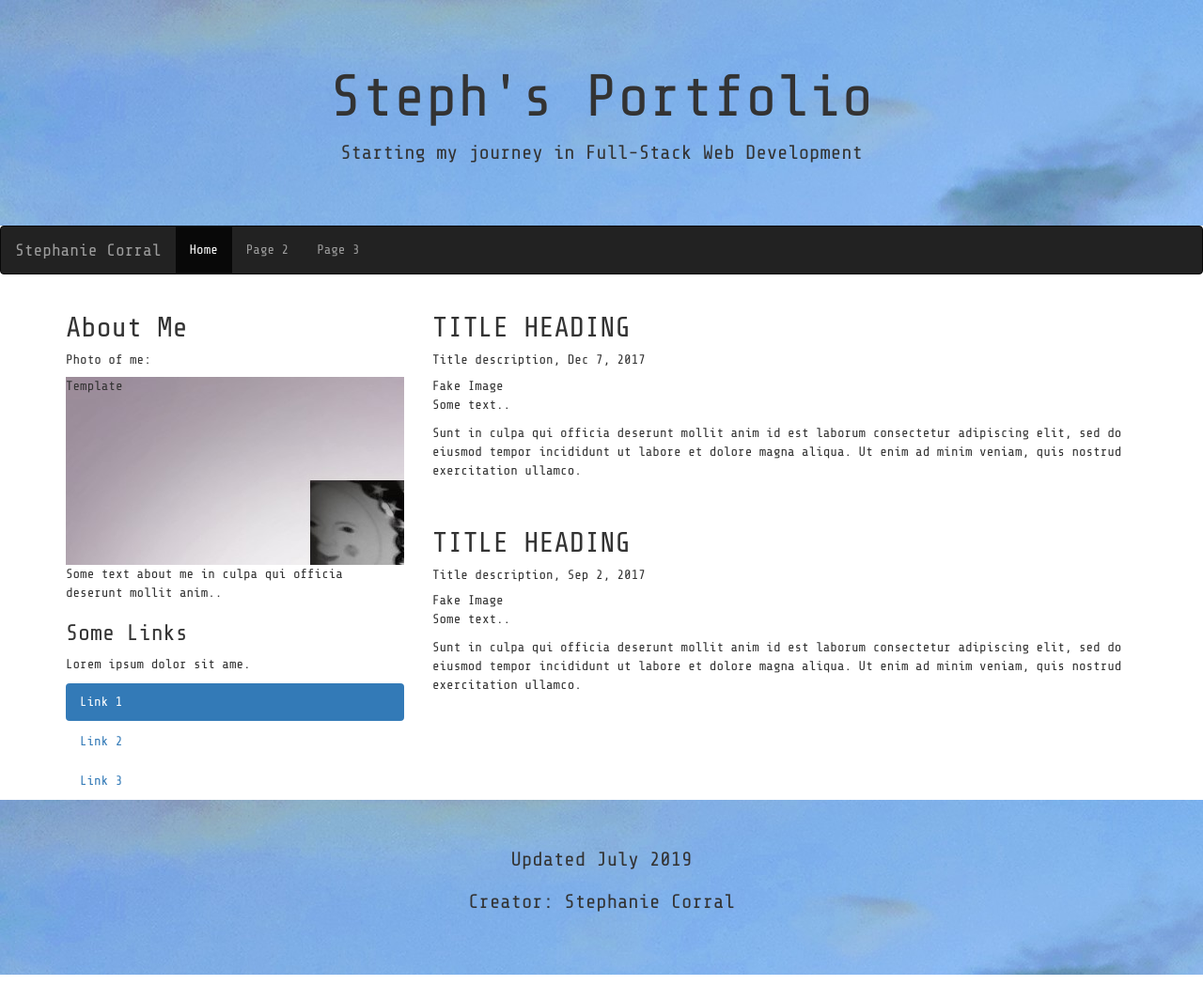
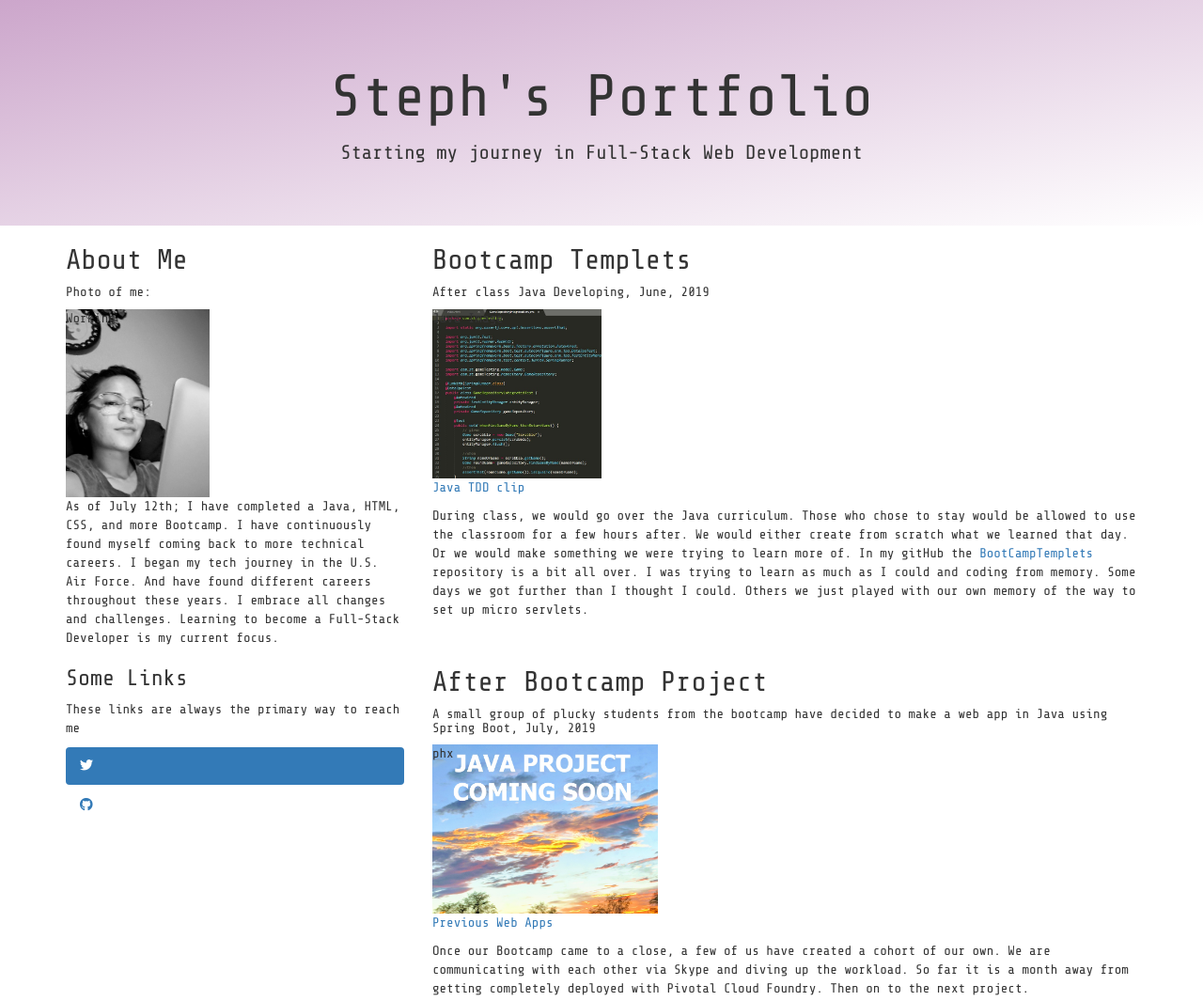
Before and after one commit to stephcorral/second-portfolio, a plain HTML site: page bootStrapPortfolio/index.html in a window 1280 px wide. Shown: the top 1065 px of the page at 94% size. Before the commit the page ends 1037 px from the top, so only its background shows below. Drawn offline with nearby package versions, Linux system fonts and the light colour scheme.

Commit message:
Add files via upload

```diff
--- a/bootStrapPortfolio/index.html
+++ b/bootStrapPortfolio/index.html
@@ -6,19 +6,30 @@
   <meta name="viewport" content="width=device-width, initial-scale=1">
   <link rel="stylesheet" href="https://maxcdn.bootstrapcdn.com/bootstrap/3.4.0/css/bootstrap.min.css">
   <link href="https://fonts.googleapis.com/css?family=Share+Tech+Mono&display=swap" rel="stylesheet">
+  <link rel="stylesheet" href="https://use.fontawesome.com/releases/v5.7.0/css/all.css">
   <script src="https://ajax.googleapis.com/ajax/libs/jquery/3.4.1/jquery.min.js"></script>
   <script src="https://maxcdn.bootstrapcdn.com/bootstrap/3.4.0/js/bootstrap.min.js"></script>
   <style>
   .img-responsive {
     height: 200px;
-    background: url("images/firstTemplate.jpg") no-repeat;
+    background: url("images/profile.jpg") no-repeat;
+    background-size: contain;
   }
   .jumbotron{
-    background: url("images/phxSunset.jpg") no-repeat;
-    object-fit: cover;
+    background-image: linear-gradient(to bottom right, #cca6cb, white);
   }
   .fontFam{
     font-family: 'Share Tech Mono', monospace;
+  }
+  .img-fluid{
+    height: 180px;
+    background: url("images/gameTestCode.jpg") no-repeat;
+    background-size: contain;
+  }
+  .img{
+    height: 180px;
+    background: url("images/javaProj.jpg") no-repeat;
+    background-size: contain;
   }
   </style>
 </head>
@@ -29,7 +40,7 @@
   <p>Starting my journey in Full-Stack Web Development</p>
 </div>
 
-<nav class="navbar navbar-inverse">
+<!--<nav class="navbar navbar-inverse">
   <div class="container-fluid">
     <div class="navbar-header">
       <button type="button" class="navbar-toggle" data-toggle="collapse" data-target="#myNavbar">
@@ -47,36 +58,35 @@
       </ul>
     </div>
   </div>
-</nav>
+</nav>-->
 
 <div class="container">
   <div class="row">
     <div class="col-sm-4">
       <h2>About Me</h2>
       <h5>Photo of me:</h5>
-      <div class="img-responsive">Template</div>
-      <p>Some text about me in culpa qui officia deserunt mollit anim..</p>
+      <div class="img-responsive">Working</div>
+      <p>As of July 12th; I have completed a Java, HTML, CSS, and more Bootcamp. I have continuously found myself coming back to more technical careers. I began my tech journey in the U.S. Air Force. And have found different careers throughout these years. I embrace all changes and challenges. Learning to become a Full-Stack Developer is my current focus.</p>
       <h3>Some Links</h3>
-      <p>Lorem ipsum dolor sit ame.</p>
+      <p>These links are always the primary way to reach me</p>
       <ul class="nav nav-pills nav-stacked">
-        <li class="active"><a href="#">Link 1</a></li>
-        <li><a href="#">Link 2</a></li>
-        <li><a href="#">Link 3</a></li>
+        <li class="active"><a href="https://www.linkedin.com/in/stephcorral/"><i class="fab fa-twitter"></i></a></li>
+        <li><a href="https://github.com/stephcorral"><i class="fab fa-github"></i></a></li>
       </ul>
       <hr class="hidden-sm hidden-md hidden-lg">
     </div>
     <div class="col-sm-8">
-      <h2>TITLE HEADING</h2>
-      <h5>Title description, Dec 7, 2017</h5>
-      <div class="fakeimg">Fake Image</div>
-      <p>Some text..</p>
-      <p>Sunt in culpa qui officia deserunt mollit anim id est laborum consectetur adipiscing elit, sed do eiusmod tempor incididunt ut labore et dolore magna aliqua. Ut enim ad minim veniam, quis nostrud exercitation ullamco.</p>
+      <h2>Bootcamp Templets</h2>
+      <h5>After class Java Developing, June, 2019</h5>
+      <div class="img-fluid">Java Image</div>
+      <p><a href="https://github.com/stephcorral/BootCampTemplets/tree/master/gameTesting">Java TDD clip</a></p>
+      <p>During class, we would go over the Java curriculum. Those who chose to stay would be allowed to use the classroom for a few hours after. We would either create from scratch what we learned that day. Or we would make something we were trying to learn more of. In my gitHub the <a href="https://github.com/stephcorral/BootCampTemplets">BootCampTemplets</a> repository is a bit all over. I was trying to learn as much as I could and coding from memory. Some days we got further than I thought I could. Others we just played with our own memory of the way to set up micro servlets.</p>
       <br>
-      <h2>TITLE HEADING</h2>
-      <h5>Title description, Sep 2, 2017</h5>
-      <div class="fakeimg">Fake Image</div>
-      <p>Some text..</p>
-      <p>Sunt in culpa qui officia deserunt mollit anim id est laborum consectetur adipiscing elit, sed do eiusmod tempor incididunt ut labore et dolore magna aliqua. Ut enim ad minim veniam, quis nostrud exercitation ullamco.</p>
+      <h2>After Bootcamp Project</h2>
+      <h5>A small group of plucky students from the bootcamp have decided to make a web app in Java using Spring Boot, July, 2019</h5>
+      <div class="img">phx</div>
+      <p><a href="https://github.com/stephcorral/MicroServices">Previous Web Apps</a></p>
+      <p>Once our Bootcamp came to a close, a few of us have created a cohort of our own. We are communicating with each other via Skype and diving up the workload. So far it is a month away from getting completely deployed with Pivotal Cloud Foundry. Then on to the next project.</p>
     </div>
   </div>
 </div>
```
Also changed, not shown: bootStrapPortfolio/images/gameTestCode.jpg (added), bootStrapPortfolio/images/javaProj.jpg (added).
